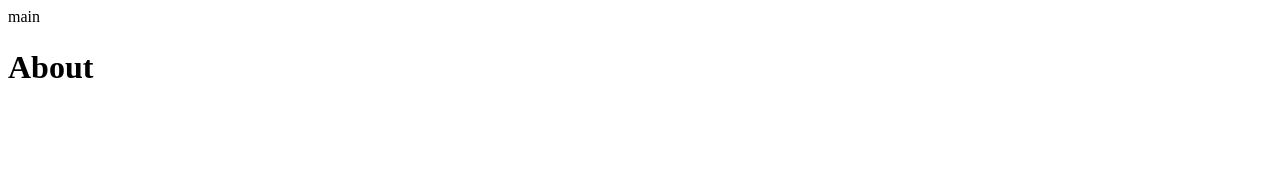
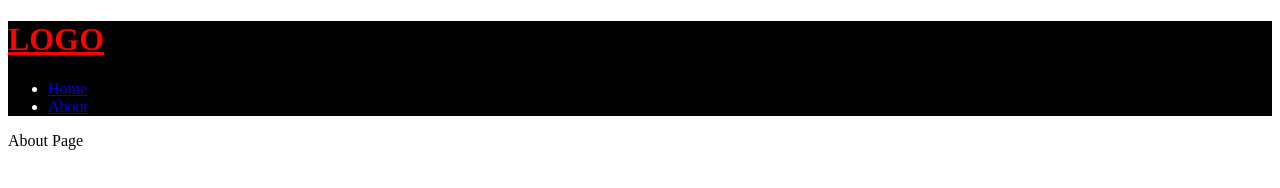
Before and after one commit to shinyj1991/shinyj1991.github.io2, a Gatsby site: page /about in a window 1280 px wide. Built offline with nearby package versions, Linux system fonts and the light colour scheme; Gatsby itself is replaced by a stand-in of ours.

Commit message:
feat : Default Layout 적용해보기

```diff
--- /dev/null
+++ b/src/components/Layout/Default.jsx
@@ -0,0 +1,19 @@
+import React from "react"
+import styled from "styled-components"
+
+import TheHeader from "../The/Header"
+
+const Wrapper = styled.div`
+`
+
+const LayoutDefault = ({ children }) => {
+  return <Wrapper>
+    <TheHeader />
+
+    <main>
+      { children }
+    </main>
+  </Wrapper>
+}
+
+export default LayoutDefault
--- a/src/components/The/Header.jsx
+++ b/src/components/The/Header.jsx
@@ -3,6 +3,9 @@ import React from "react"
 import styled from "styled-components"
 
 const Wrapper = styled.header`
+  background: #000;
+  color: #fff;
+
   h1 {
     a {
       color: red;
@@ -10,17 +13,19 @@ const Wrapper = styled.header`
   }
 `
 
-const TheHeader = ({ size, children }) => {
-  const sizes = {
-    sm: "19.2px",
-    md: "25.6px",
-    bg: "33.6px",
-  }
-
+const TheHeader = ({ children }) => {
   return <Wrapper>
     <h1>
       <Link to="/">LOGO</Link>
     </h1>
+    <ul className="gnb">
+      <li>
+        <Link to="/">Home</Link>
+      </li>
+      <li>
+        <Link to="/about">About</Link>
+      </li>
+    </ul>
   </Wrapper>
 }
 
--- a/src/components/Title.jsx
+++ /dev/null
@@ -1,32 +0,0 @@
-import React from "react"
-import styled from "styled-components"
-
-const Wrapper = styled.h1`
-  margin-bottom: 24px;
-  font-weight: 700;
-  line-height: 1.3;
-  color: black;
-  word-break: break-all;
-
-  & > a {
-    text-decoration: none;
-    color: inherit;
-    transition: all 0.2s;
-  }
-
-  & > a:hover {
-    color: red;
-  }
-`
-
-const Title = ({ size, children }) => {
-  const sizes = {
-    sm: "19.2px",
-    md: "25.6px",
-    bg: "33.6px",
-  }
-
-  return <Wrapper size={sizes[size]}> {children} </Wrapper>
-}
-
-export default Title
--- a/src/pages/about.jsx
+++ b/src/pages/about.jsx
@@ -1,16 +1,11 @@
 import * as React from "react"
-
-import Test from "../components/Title"
-
+import LayoutDefault from "../components/Layout/Default"
 
 const AboutPage = () => {
   return (
-    <main>
-      main
-      <Test>
-        <a href="#self">About</a>
-      </Test>
-    </main>
+    <LayoutDefault>
+      About Page
+    </LayoutDefault>
   )
 }
 
```
Also changed, not shown: src/pages/index.jsx (+4 -6 lines).
